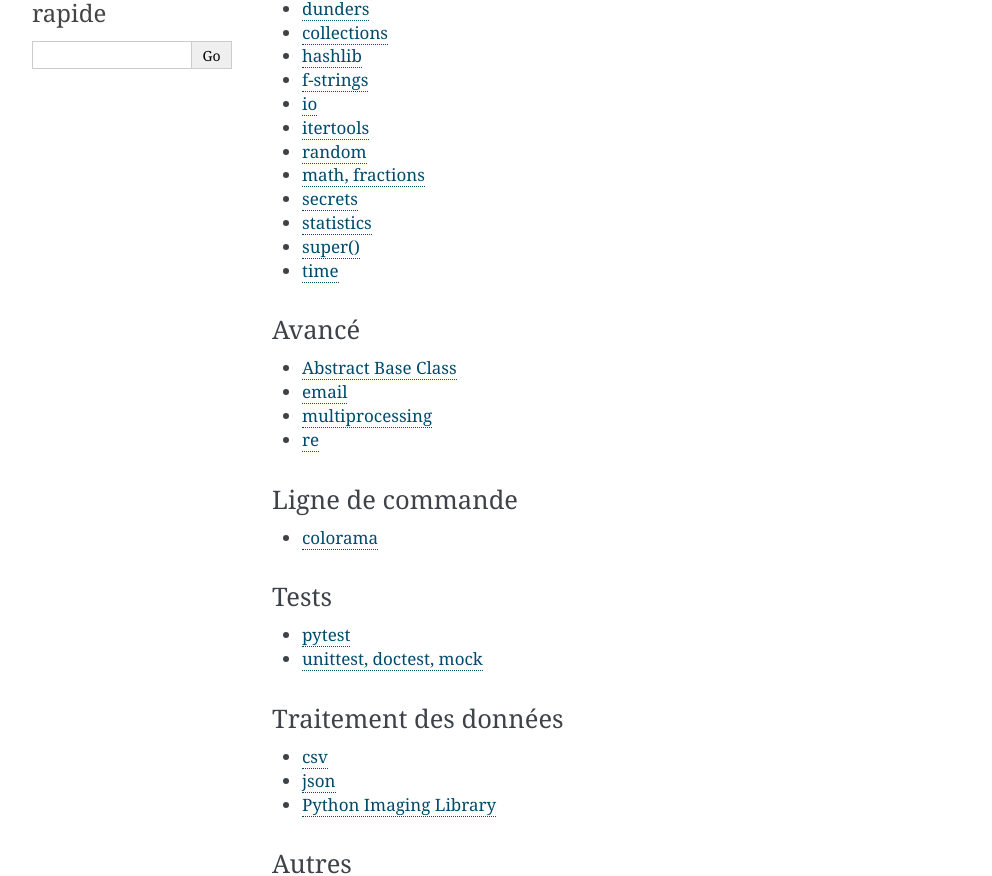
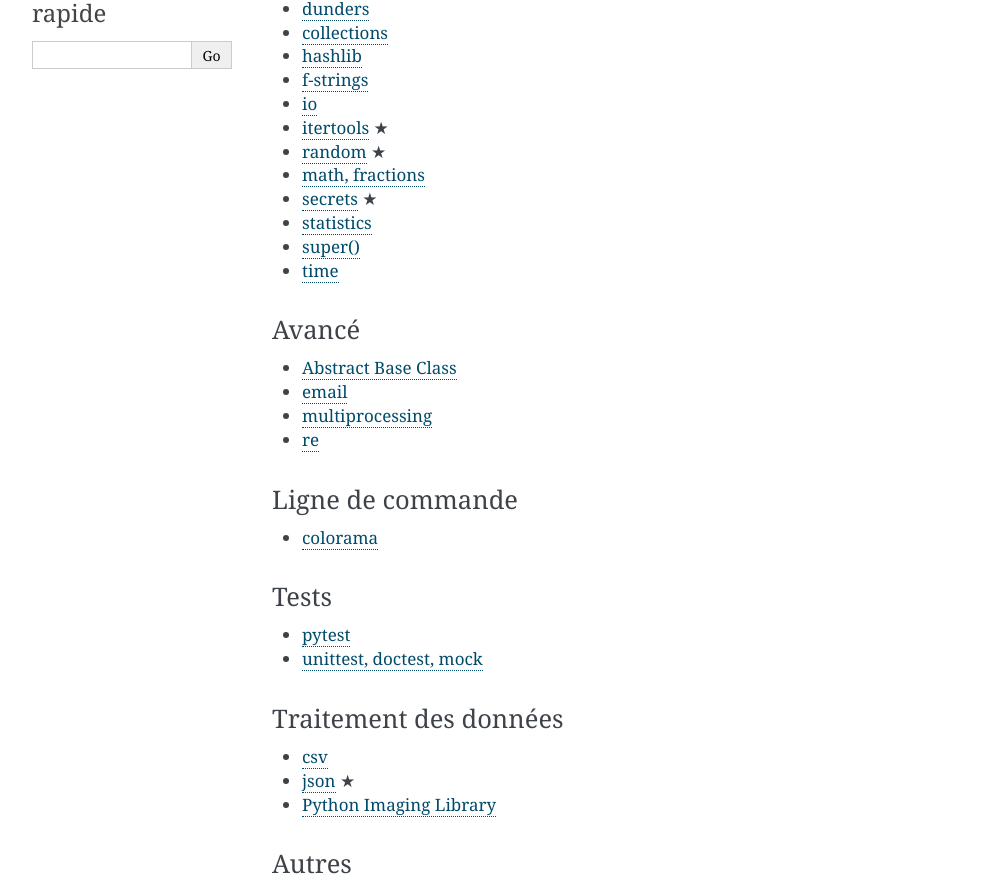
Before and after one commit to HE-Arc/livre-python, a Sphinx documentation site: the page built from source/introduction.rst, in a window 1280 px wide. Shown: the part 468-1344 px from the top of the page, without its empty margins (148-1140 px from the left). Built offline with Sphinx 7.4.7, drawn with Linux system fonts in a browser that asks for light colours.

Commit message:
Distribution d'étoiles.
Signed-off-by: Yoan Blanc <yoan@dosimple.ch>

```diff
--- a/source/introduction.rst
+++ b/source/introduction.rst
@@ -22,10 +22,10 @@
 * :ref:`hashlib-tutorial`
 * :ref:`fstrings-tutorial`
 * :ref:`io-tutorial`
-* :ref:`itertools-tutorial`
-* :ref:`random-tutorial`
+* :ref:`itertools-tutorial` ★
+* :ref:`random-tutorial` ★
 * :ref:`math-tutorial`
-* :ref:`secrets-tutorial`
+* :ref:`secrets-tutorial` ★
 * :ref:`statistics-tutorial`
 * :ref:`super-tutorial`
 * :ref:`time-tutorial`
@@ -53,7 +53,7 @@
 ----------------------
 
 * :ref:`csv-tutorial`
-* :ref:`json-tutorial`
+* :ref:`json-tutorial` ★
 * :ref:`pillow-tutorial`
 
 Autres
```
